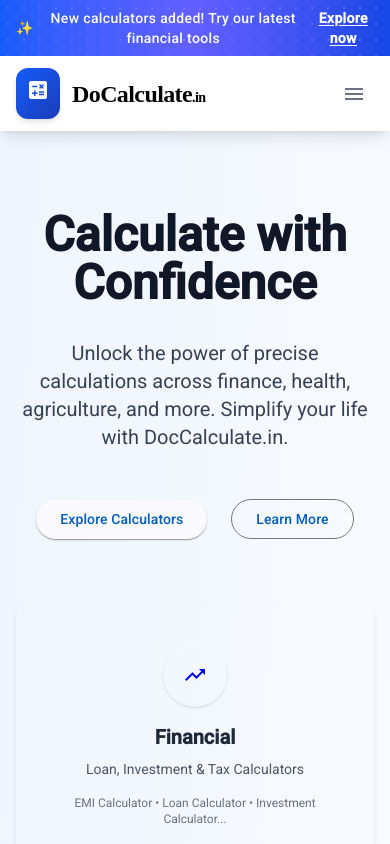
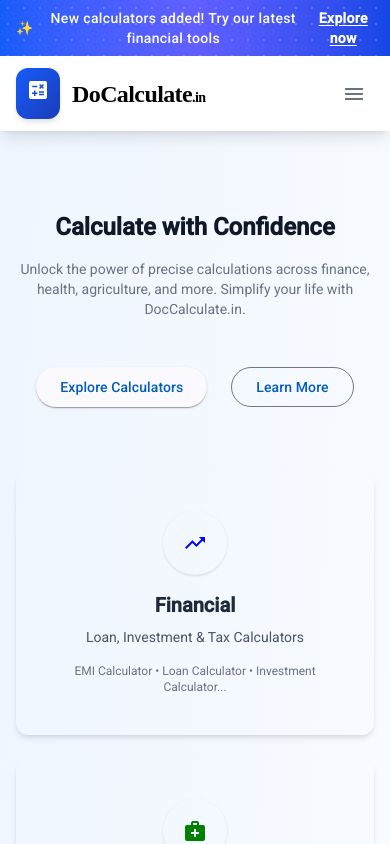
Before and after one commit to Bhanu2112/do-calculate-v2, an Angular app: page / in a window 390 px wide. Shown: the top 844 px of the page. Built offline with nearby package versions, Linux system fonts and the light colour scheme.

Commit message:
new changes

```diff
--- a/src/app/shared/components/home/home.component.html
+++ b/src/app/shared/components/home/home.component.html
@@ -4,17 +4,17 @@
 
 
   <div class="container mx-auto px-4 py-20 text-center">
-    <h2 class="text-5xl font-extrabold text-gray-900 mb-8">
+    <h2 class="text-2xl md:text-5xl font-extrabold text-gray-900 mb-4 md:mb-8">
       Calculate with Confidence
     </h2>
-    <p class="text-xl text-gray-700 mb-12 max-w-3xl mx-auto">
+    <p class="text-sm md:text-xl text-gray-500 mb-12 max-w-3xl mx-auto">
       Unlock the power of precise calculations across finance, health, agriculture, and more. Simplify your life with
       DocCalculate.in.
     </p>
 
     <div class="flex justify-center space-x-6 mb-16">
       <button mat-raised-button color="primary"
-        class="px-8 py-3 rounded-full text-lg shadow-md transition-transform hover:scale-105">
+        class="px-2  py-3 rounded-full text-sm md:text-lg shadow-md transition-transform hover:scale-105">
         Explore Calculators
       </button>
       <button mat-stroked-button color="primary"
```
